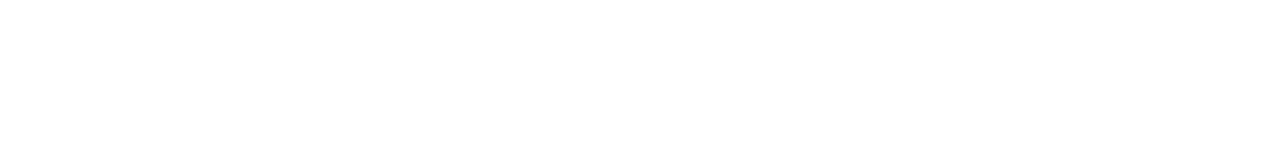
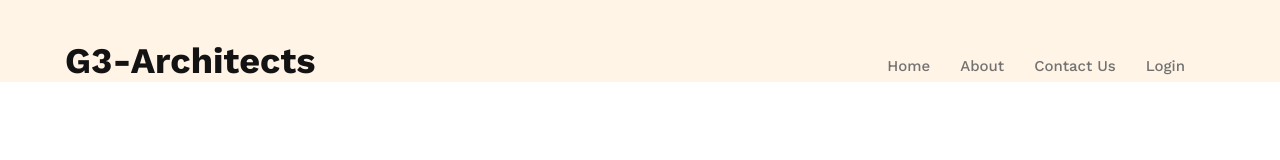
Before and after one commit to Charlie-033/G3-Architect-Website, a plain HTML site: page index.html in a window 1280 px wide. Drawn offline with nearby package versions, Linux system fonts and the light colour scheme.

Commit message:
create nav

```diff
--- a/index.html
+++ b/index.html
@@ -1,11 +1,25 @@
 <!DOCTYPE html>
 <html lang="en">
-<head>
-    <meta charset="UTF-8">
-    <meta name="viewport" content="width=device-width, initial-scale=1.0">
+  <head>
+    <meta charset="UTF-8" />
+    <meta name="viewport" content="width=device-width, initial-scale=1.0" />
     <title>G3-Architects</title>
-</head>
-<body>
+    <link rel="stylesheet" href="styles/style.css" />
+  </head>
+  <body class="work-sans-font">
+    <header class="one bgc-light">
+      <nav class="navbar display">
+        <h3 class="brand dark-1">G3-Architects</h3>
+        <ul class="nav-links display">
+          <li class="nav-item"><a href="" class="nav-link dark-3">Home</a></li>
+          <li class="nav-item"><a href="" class="nav-link dark-3">About</a></li>
+          <li class="nav-item"><a href="" class="nav-link dark-3">Contact Us</a></li>
+          <li class="nav-item"><a href="" class="nav-link dark-3">Login</a></li>
+        </ul>
+      </nav>
+      <div class="banner">
 
-</body>
+      </div>
+    </header>
+  </body>
 </html>
--- a/styles/style.css
+++ b/styles/style.css
@@ -0,0 +1,50 @@
+@import url('https://fonts.googleapis.com/css2?family=Work+Sans:ital,wght@0,100..900;1,100..900&display=swap');
+
+*{
+    margin: 0;
+    padding: 0;
+}
+.work-sans-font {
+  font-family: "Work Sans", serif;
+  font-optical-sizing: auto;
+  font-weight: 400;
+  font-style: normal;
+}
+/* shared styles */
+.display{
+    display: flex;
+}
+.bgc-light{
+    background-color: rgba(255, 144, 14, 0.1);
+}
+.dark-1{
+    color: #131313;
+}
+.dark-2{
+    color: #424242;
+}
+.dark-3{
+    color: #727272;
+}
+/* nav styles */
+.navbar{
+   justify-content: space-between;
+   align-items: center;
+   max-width: 1150px;
+   margin: 0px auto;
+}
+.brand{
+    font-size: 36px;
+    margin-top: 40px;
+}
+.nav-item{
+    list-style: none;
+    margin-top: 50px;
+    font-size: 15px;
+    font-weight: 500;
+}
+.nav-link{
+    text-decoration: none;
+    margin-right: 30px;
+}
+/* header styles */
```
